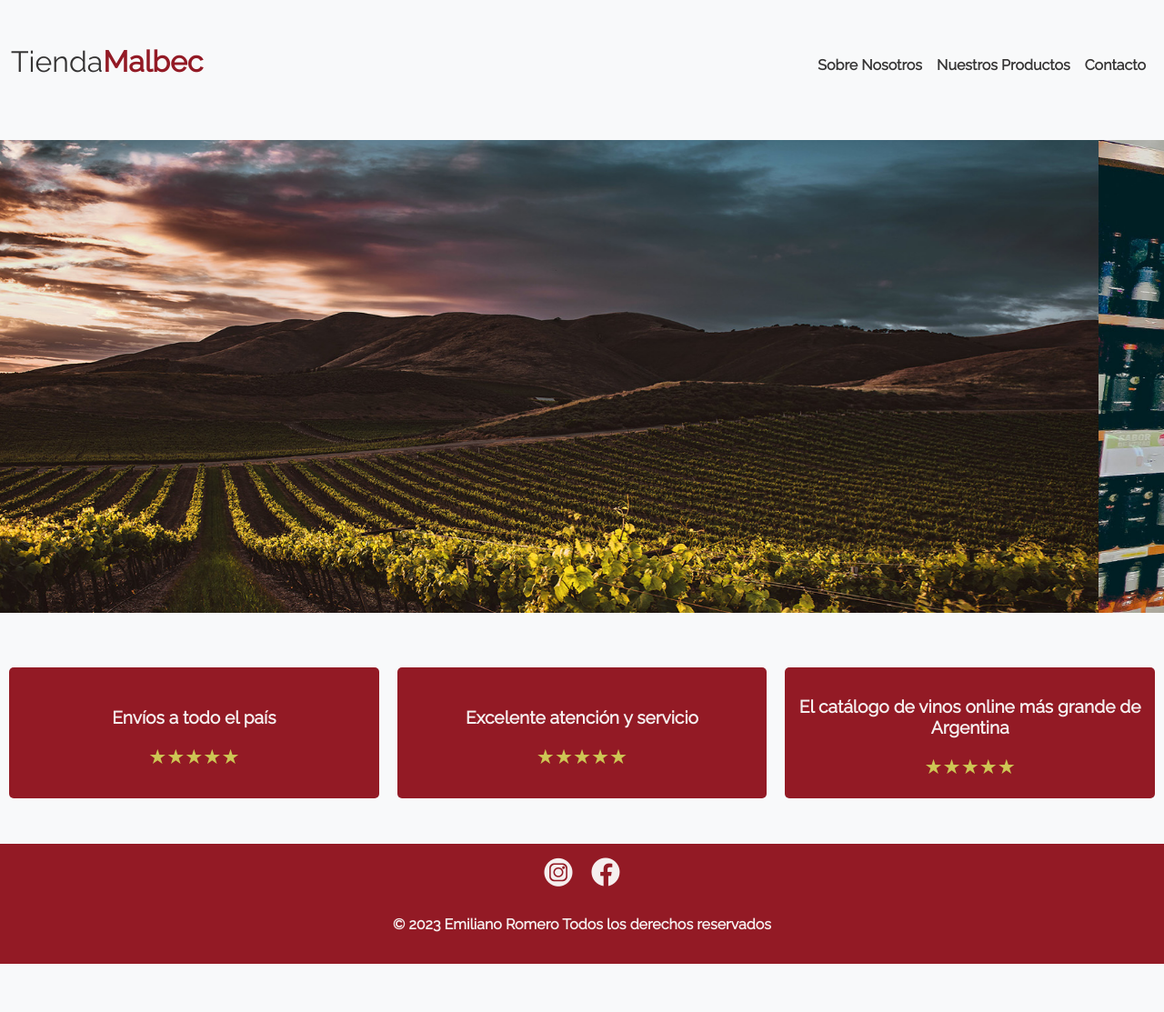
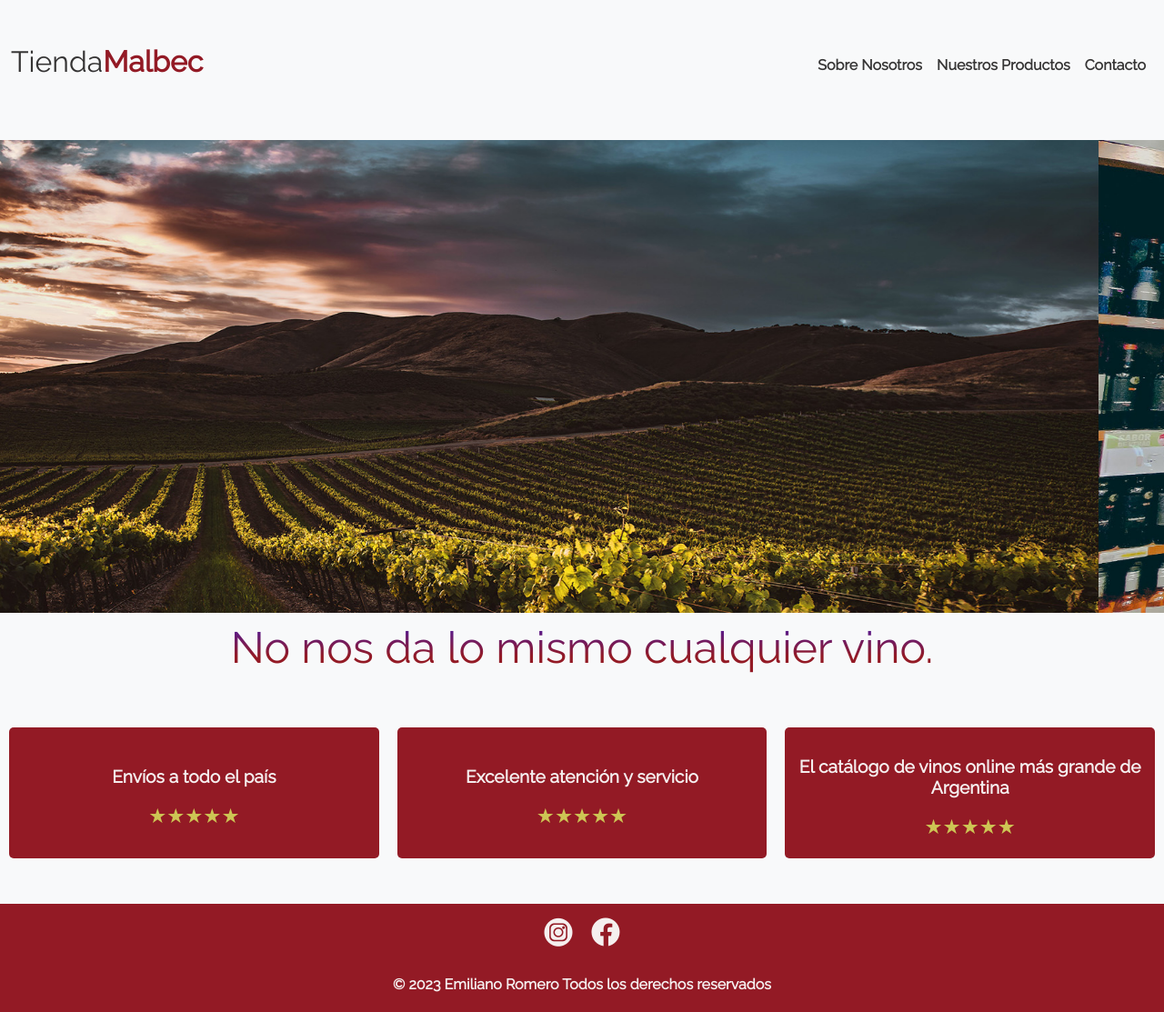
Before and after one commit to emilianoar23/website.coderhouse, a website: page index.html in a window 1280 px wide. Shown: the whole page at 91% size. Before the commit the page ends 1060 px from the top, so only its background shows below. Drawn offline with nearby package versions, Linux system fonts and the light colour scheme.

Commit message:
actualizacion estilos index

```diff
--- a/index.html
+++ b/index.html
@@ -54,17 +54,20 @@
                 </div>
               </div>
         </section>
+        <section class="novedades">
+          <h2>No nos da lo mismo cualquier vino.</h2>
+        </section>
         <section class="servicios">
                 <div class="cards">
-                    <h2>Envíos a todo el país</h2>
+                    <h3>Envíos a todo el país</h3>
                     <span>★★★★★</span>
                 </div>
                 <div class="cards">
-                    <h2>Excelente atención y servicio</h2>
+                    <h3>Excelente atención y servicio</h3>
                     <span>★★★★★</span>
                 </div>
                 <div class="cards">
-                    <h2>El catálogo de vinos online más grande de Argentina</h2>
+                    <h3>El catálogo de vinos online más grande de Argentina</h3>
                     <span>★★★★★</span>
                 </div>
         </section>
--- a/scss/base/_variables.scss
+++ b/scss/base/_variables.scss
@@ -16,7 +16,7 @@ $color-hero-sombra: #111;
 //Paleta de colores nueva
 
 $bg-color: #931A25;
-$bg-color-2: rgb(248, 249, 250);
+$bg-color-2: #f8f9fa;
 $items-color: #E97171;
 $details-color: #cdc554;
 $font-color: #F5EFEF;
--- a/scss/components/_index.scss
+++ b/scss/components/_index.scss
@@ -3,6 +3,16 @@
 .carousel-inner {
     height: 65vh;
     margin: 10px 0px;
+}
+.novedades {
+    text-align: center;
+    h2 {
+        font-size: 3rem;
+        background: -webkit-linear-gradient(90deg, rgba(147,26,37,1) 35%, rgb(71, 28, 172) 100%);
+            -webkit-background-clip: text;
+            -webkit-text-fill-color: transparent;
+        }
+
 }
 .servicios {
     display: flex;
@@ -17,7 +27,7 @@
         margin: 50px 10px;
         border-radius: 5px;
         background-color: $bg-color;
-        h2 {
+        h3 {
             font-size: 1.2rem;
             font-weight: bold;
             text-align: center;
--- a/scss/components/sobre-nosotros.scss
+++ b/scss/components/sobre-nosotros.scss
@@ -20,6 +20,7 @@
       padding: 30px;
       max-width: 50%;
       max-height: 50%;
+      border-radius: 5px;
       background-color: rgba(240, 248, 255, 0.733);
       h2 {
           font-size: 2.5rem;
```
Also changed, not shown: pages/sobre-nosotros.html (+0 -1 lines), css/styles.css, img/novedades-1.jpg (added), img/novedades-2.jpg (added), img/novedades-3.jpg (added).
